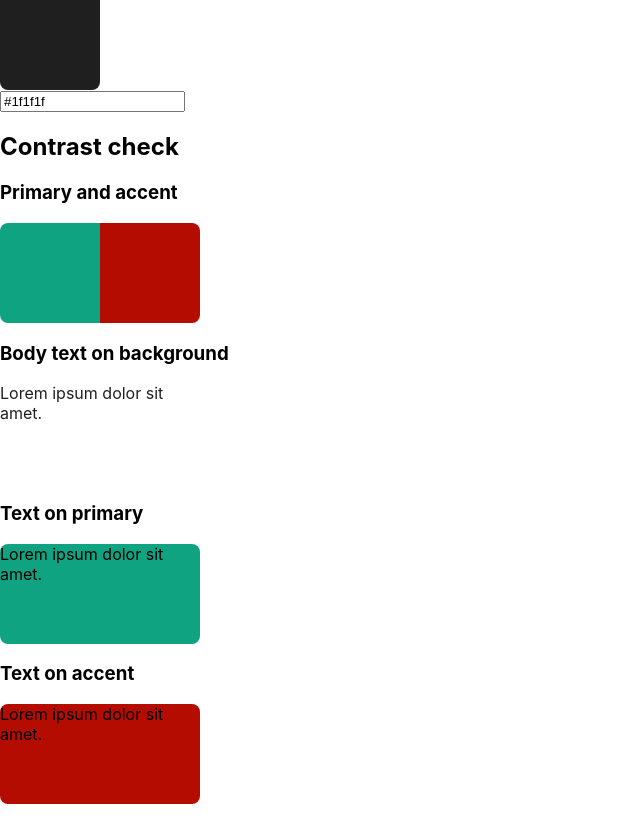
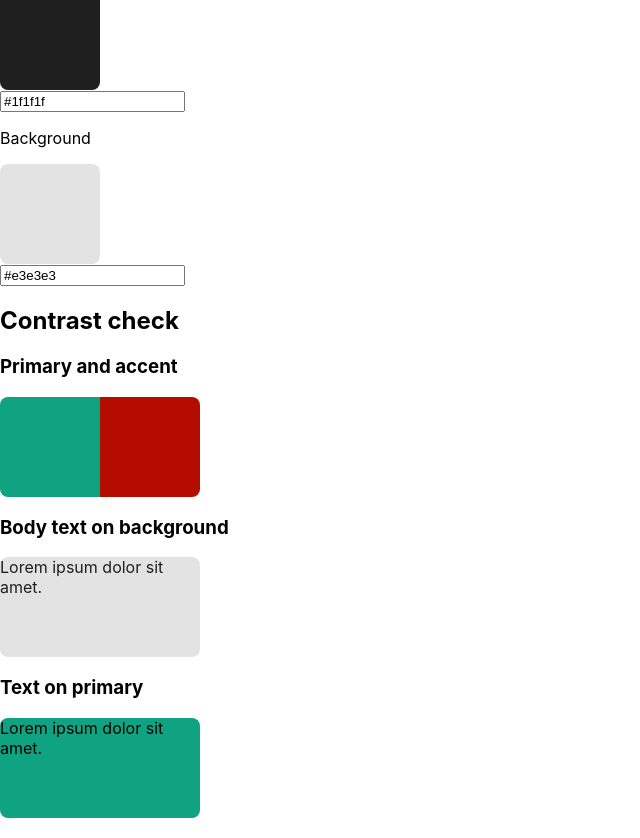
Before and after one commit to cagloria/palette-contrast, a React (Create React App) app: page / in a window 1280 px wide. Shown: the part 683-1521 px from the top of the page, without its empty margins (0-640 px from the left). Before the commit the page ends 1487 px from the top, so only its background shows below. Built offline with nearby package versions, Linux system fonts and the light colour scheme.

Commit message:
Added Background component to App and Contrast

```diff
--- a/src/components/App.js
+++ b/src/components/App.js
@@ -2,12 +2,14 @@ import React, { useState } from "react";
 import PrimarySelect from "./PrimarySelect";
 import AccentSelect from "./accent/AccentSelect";
 import BodyText from "./body/BodyText";
+import Background from "./body/Background";
 import Contrast from "./contrast/Contrast";
 
 function App() {
     const [primary, setPrimary] = useState("#10a381");
     const [accent, setAccent] = useState("#b50c00");
     const [bodyText, setBodyText] = useState("#1f1f1f");
+    const [background, setBackground] = useState("#e3e3e3");
 
     function handlePrimaryChange(value) {
         setPrimary(value);
@@ -19,6 +21,10 @@ function App() {
 
     function handleBodyTextChange(value) {
         setBodyText(value);
+    }
+
+    function handleBackgroundChange(value) {
+        setBackground(value);
     }
 
     return (
@@ -39,9 +45,18 @@ function App() {
                     bodyText={bodyText}
                     onBodyTextChange={handleBodyTextChange}
                 />
+                <Background
+                    background={background}
+                    onBackgroundChange={handleBackgroundChange}
+                />
             </section>
 
-            <Contrast primary={primary} accent={accent} bodyText={bodyText} />
+            <Contrast
+                primary={primary}
+                accent={accent}
+                bodyText={bodyText}
+                background={background}
+            />
         </div>
     );
 }
--- /dev/null
+++ b/src/components/body/Background.js
@@ -0,0 +1,20 @@
+import React from "react";
+import ColorInput from "../ColorInput";
+
+function Background({ background, onBackgroundChange }) {
+    function handleBackgroundChange(value) {
+        onBackgroundChange(value);
+    }
+
+    return (
+        <div>
+            <p>Background</p>
+            <ColorInput
+                color={background}
+                onColorChange={handleBackgroundChange}
+            />
+        </div>
+    );
+}
+
+export default Background;
--- a/src/components/contrast/Contrast.js
+++ b/src/components/contrast/Contrast.js
@@ -2,7 +2,7 @@ import React from "react";
 import GraphicContrast from "./GraphicContrast";
 import TextContrast from "./TextContrast";
 
-function Contrast({ primary, accent, bodyText }) {
+function Contrast({ primary, accent, bodyText, background }) {
     return (
         <section className="contrast">
             <h2>Contrast check</h2>
@@ -11,7 +11,7 @@ function Contrast({ primary, accent, bodyText }) {
             <GraphicContrast color1={primary} color2={accent} />
 
             <h3>Body text on background</h3>
-            <TextContrast textColor={bodyText} />
+            <TextContrast textColor={bodyText} bgColor={background} />
 
             <h3>Text on primary</h3>
             <TextContrast bgColor={primary} />
```
